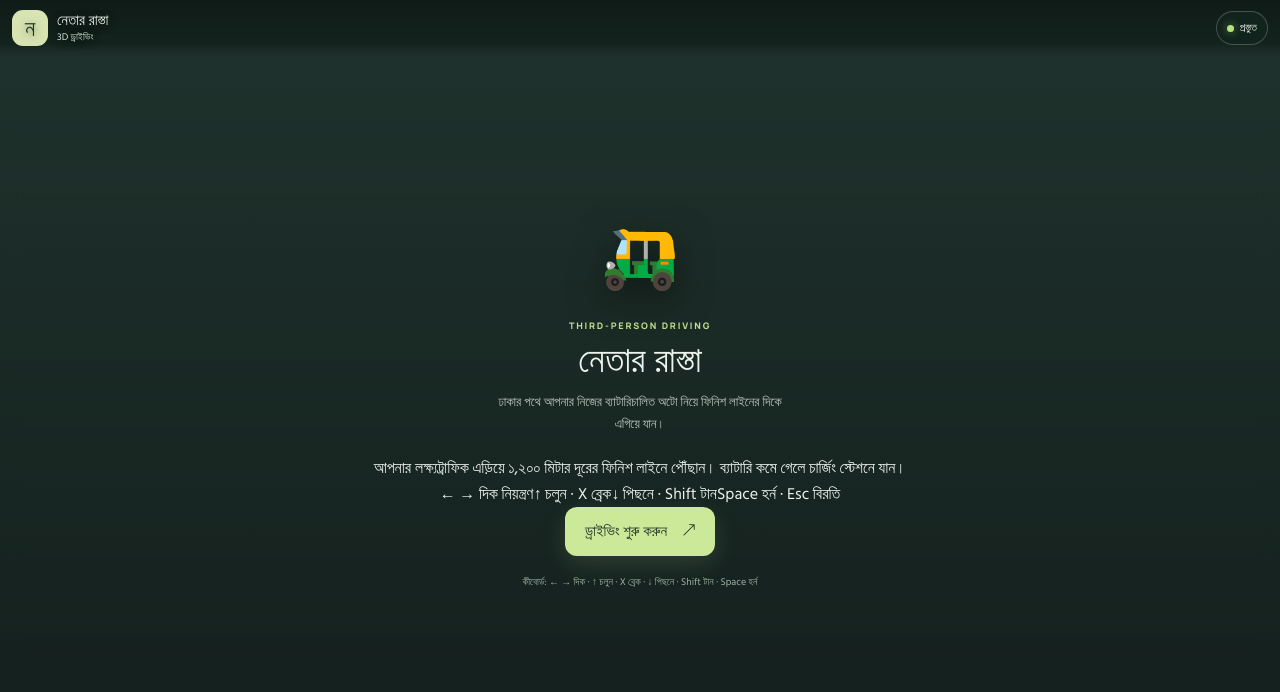
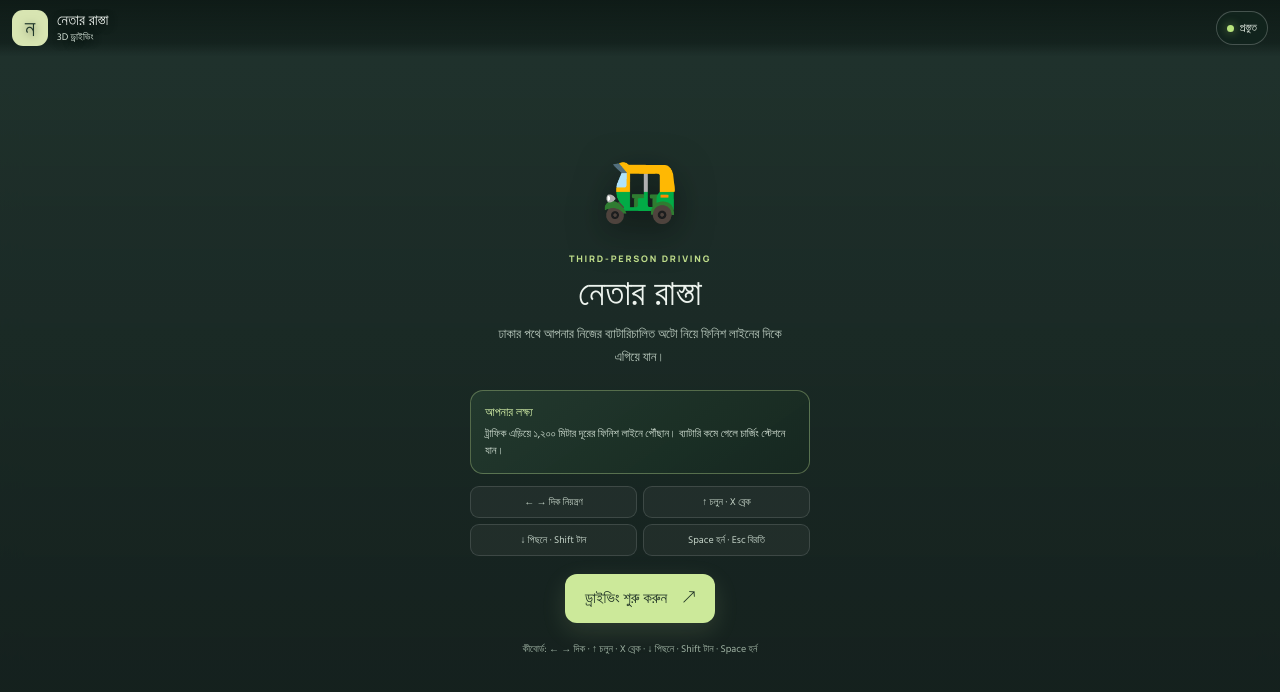
Before and after one commit to Allexfurniture/netar-rasta, a React (Vite) app: page / in a window 1280 px wide. Shown: the top 692 px of the page. Built offline with nearby package versions, Linux system fonts and the light colour scheme.

Commit message:
Style loading, pause and home game screens

```diff
--- a/src/styles.css
+++ b/src/styles.css
@@ -272,3 +272,54 @@ kbd{display:inline-grid;place-items:center;min-width:20px;height:20px;padding:0
   .camera-button{min-width:58px;padding:3px 5px;font-size:10px}
   .camera-button small{font-size:8px}
 }
+
+
+/* Complete menu, loading and pause flow. */
+.scene-cover{overflow-y:auto;overscroll-behavior:contain}
+.ready-objective{
+  display:flex;flex-direction:column;gap:4px;
+  width:min(100%,340px);margin:2px 0 12px;padding:12px 14px;
+  border:1px solid #cce99a55;border-radius:13px;
+  background:linear-gradient(145deg,#243d30dd,#172820e8);
+  text-align:left;
+}
+.ready-objective strong{color:#d8f3aa;font-size:12px}
+.ready-objective span{color:#d0ddd1;font-size:11px;line-height:1.6}
+.ready-controls{
+  display:grid;grid-template-columns:repeat(2,minmax(0,1fr));
+  gap:6px;width:min(100%,340px);margin:0 0 18px;
+}
+.ready-controls span{
+  padding:7px 8px;border:1px solid #ffffff20;border-radius:9px;
+  background:#ffffff0b;color:#c5d4c8;font-size:10px;
+}
+.loading-track{
+  width:min(220px,70%);height:5px;margin-top:10px;overflow:hidden;
+  border-radius:9px;background:#526354;
+}
+.loading-track i{
+  display:block;width:38%;height:100%;border-radius:9px;
+  background:#cce99a;animation:loading-sweep 1.1s ease-in-out infinite alternate;
+}
+@keyframes loading-sweep{from{transform:translateX(0)}to{transform:translateX(165%)}}
+.pause-actions{display:flex;flex-direction:column;align-items:center;gap:10px;width:min(100%,280px)}
+.secondary-button{
+  width:100%;padding:11px 18px;border:1px solid #cce99a66;border-radius:12px;
+  background:#294235;color:#edf5e9;font-size:14px;font-weight:700;
+}
+.text-button{
+  padding:8px 14px;border:0;background:transparent;color:#c2d2c5;
+  font-size:12px;text-decoration:underline;text-underline-offset:3px;
+}
+.primary-button:focus-visible,.secondary-button:focus-visible,.text-button:focus-visible{
+  outline:3px solid #f5d27d;outline-offset:3px;
+}
+@media(max-height:700px){
+  .ready-objective{margin:0 0 8px;padding:9px 12px}
+  .ready-controls{gap:4px;margin-bottom:10px}
+  .ready-controls span{padding:5px 7px}
+  .cover-icon{font-size:48px}
+}
+@media(prefers-reduced-motion:reduce){
+  .loading-track i{animation:none;width:100%}
+}
```
